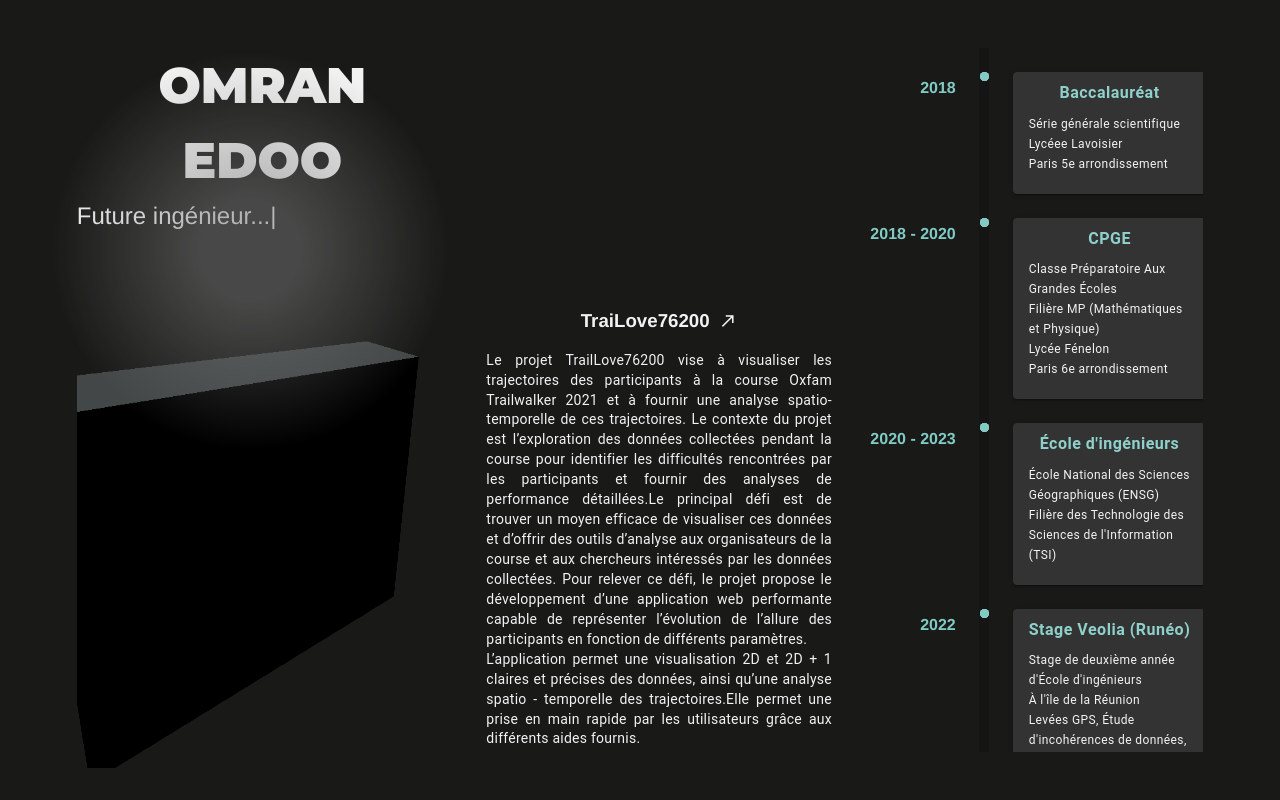
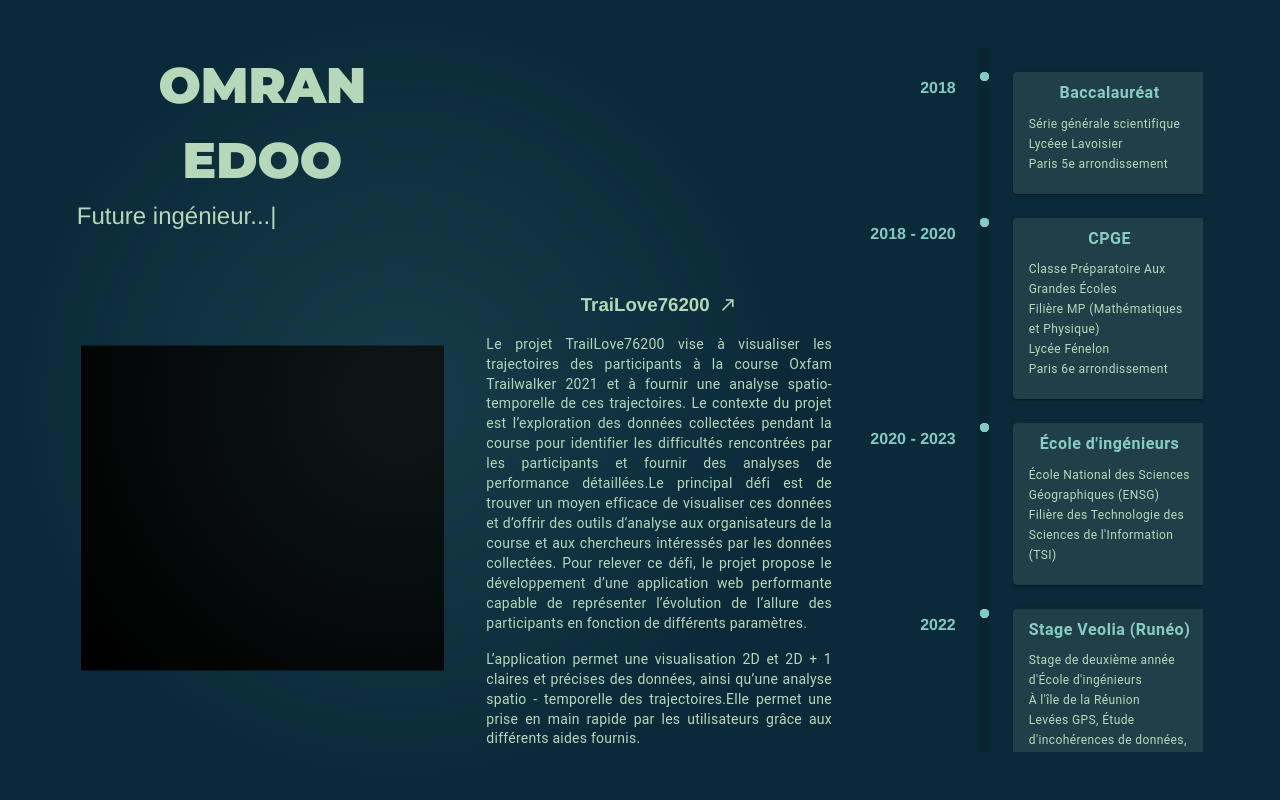
Before and after one commit to OmranEdoo/portefolio, a Vue app: page / in a window 1280 px wide. Shown: the top 800 px of the page. Built offline with nearby package versions, Linux system fonts and the light colour scheme.

Commit message:
change color + cube move

```diff
--- a/src/App.vue
+++ b/src/App.vue
@@ -10,11 +10,13 @@
         <ProjectCarousel />
       </div>
       <div id="descriptionContainer" class="overflow-y-auto v-navigation-drawer__content">
-        <h3 id="title" class="pb-4">
-          {{ title }}
-          <v-icon id="icon" icon="north_east" size="x-small" class="ml-1" />
-        </h3>
-        <p v-for="text in projectText" :key="text" class="text-body-2" style="text-align: justify">
+        <a href="https://github.com/zumbalove974/oxfam-trailwalker" id="link">
+          <h3 id="title" class="pb-4">
+            {{ title }}
+            <v-icon id="icon" icon="north_east" size="x-small" class="ml-1" />
+          </h3>
+        </a>
+        <p v-for="text in projectText" :key="text" class="text-body-2 mb-4" style="text-align: justify">
           {{ text }}
         </p>
       </div>
@@ -56,8 +58,8 @@ export default {
       window.addEventListener('mousemove', e => updateSpotlight(e));
 
       function updateSpotlight(e) {
-        spotlight.style.left = `${e.pageX - 250}px`
-        spotlight.style.top = `${e.pageY - 250}px`
+        spotlight.style.left = `${e.pageX - 400}px`
+        spotlight.style.top = `${e.pageY - 400}px`
         //spotlight.style.backgroundImage = `radial-gradient(circle at ${e.pageX / window.innerWidth * 100}% ${e.pageY / window.innerHeight * 100}%, ${spotlightSize}`;
       }
     });
@@ -77,12 +79,11 @@ html,
 body,
 #app {
   margin: 0;
-  background-color: #191918;
 }
 
 #appContainer {
-  background-color: #191918;
-  color: #f2f2f2;
+  background-color: #0b2a39;
+  color: #b8d8ba;
 }
 
 .fullPad {
@@ -146,17 +147,26 @@ body,
 
 .spotlight {
   position: absolute;
-  width: 500px;
-  height: 500px;
+  width: 800px;
+  height: 800px;
   border-radius: 50%;
   pointer-events: none;
-  background-image: radial-gradient(circle, rgba(120, 120, 120, 0.5) 50px, transparent 200px);
+  background-image: radial-gradient(circle, rgba(120, 199, 198, 0.1) 50px, transparent 400px);
 }
 
-#title:hover,
+#title:hover {
+  color: #80cbc4;
+}
+
+#title:hover #icon,
 #icon:hover {
   color: #80cbc4;
   bottom: 4px;
   left: 4px;
 }
+
+#link {
+  text-decoration: none;
+  color: #b8d8ba;
+}
 </style>
--- a/src/components/ProjectCarousel.vue
+++ b/src/components/ProjectCarousel.vue
@@ -11,12 +11,15 @@
 <script>
 import * as THREE from 'three';
 
+var mouseX
+var mouseY
+
 export default {
     name: 'ProjectCarousel',
     data() {
         return {
             angle: 0,
-            video: null
+            video: null,
         }
     },
     mounted() {
@@ -25,7 +28,7 @@ export default {
     methods: {
         initThree() {
             var scene = new THREE.Scene();
-            scene.background = new THREE.Color('#191918');
+            scene.background = new THREE.Color('#0b2a39');
 
             var camera = new THREE.PerspectiveCamera(50, window.innerWidth / window.innerHeight, 0.1, 1000);
             camera.position.z = 600;
@@ -62,11 +65,10 @@ export default {
                 })
             ];
             const cube = new THREE.Mesh(cubeGeometry, cubeMaterial);
+
             scene.add(cube);
 
             cube.position.set(0, 0, 0);
-            cube.rotation.y = Math.PI / 8;
-            cube.rotation.x = Math.PI / 8;
 
             const dirLight = new THREE.DirectionalLight(0xffffff, 0.5);
             dirLight.position.set(0, 0, 100);
@@ -81,6 +83,11 @@ export default {
                 raycaster.setFromCamera(mouse, camera);
             }
 
+            document.addEventListener('mousemove', e => {
+                mouseX = e.pageX
+                mouseY = e.pageY
+            });
+
             document.addEventListener('mousedown', onDocumentMouseDown, false);
 
             window.addEventListener('resize', function () {
@@ -92,10 +99,21 @@ export default {
             animate();
 
             function animate() {
+                if (mouseX > 300 && cube.rotation.y < Math.PI / 8)
+                    cube.rotation.y += 0.05;
+                else if (mouseX < 300 && -Math.PI / 8 < cube.rotation.y)
+                    cube.rotation.y -= 0.05;
+
+                if (mouseY > 300 && cube.rotation.x < Math.PI / 12)
+                    cube.rotation.x += 0.05;
+                else if (mouseY < 300 && -Math.PI / 12 < cube.rotation.x)
+                    cube.rotation.x -= 0.05;
+
                 renderer.render(scene, camera);
                 requestAnimationFrame(animate);
             }
-        }
+        },
+
     }
 }
 </script>
```
